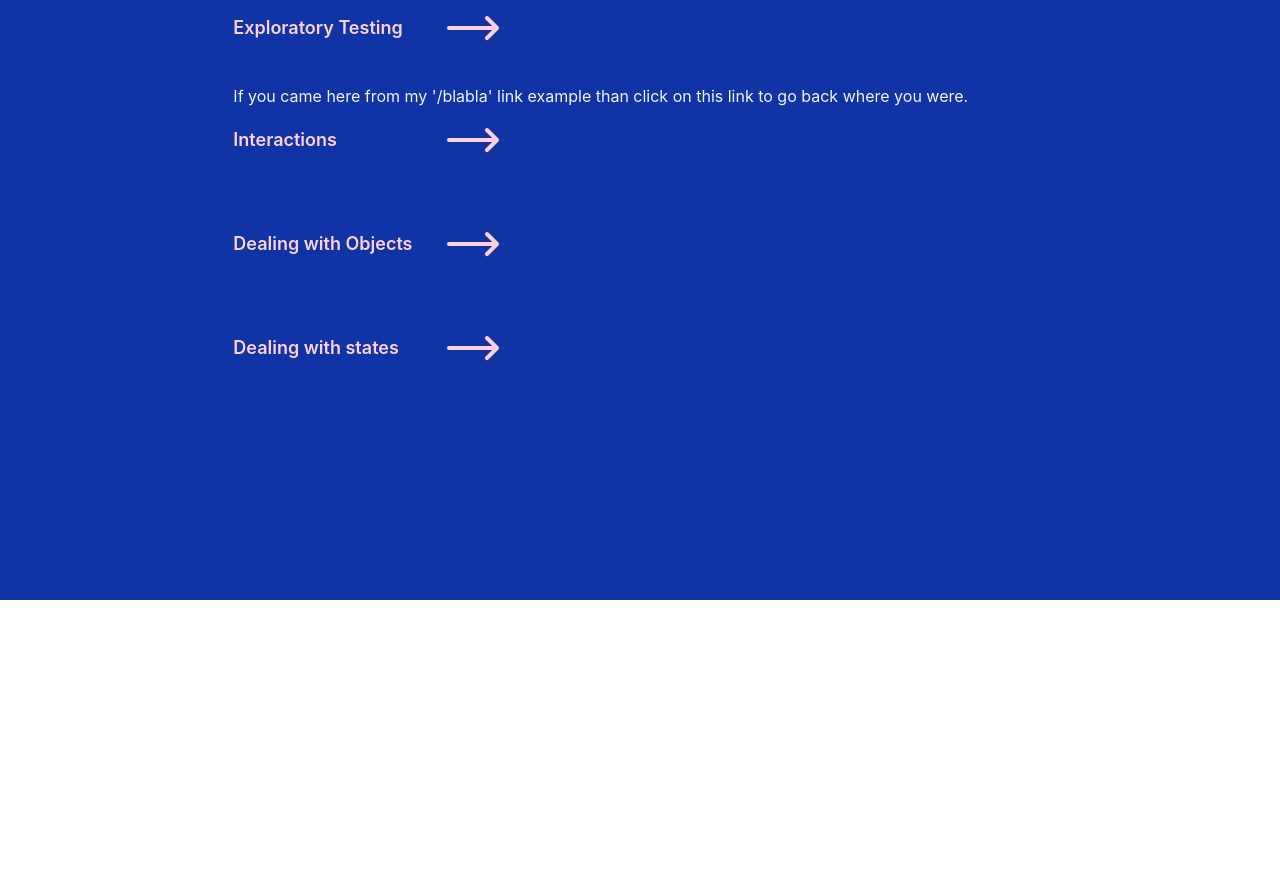
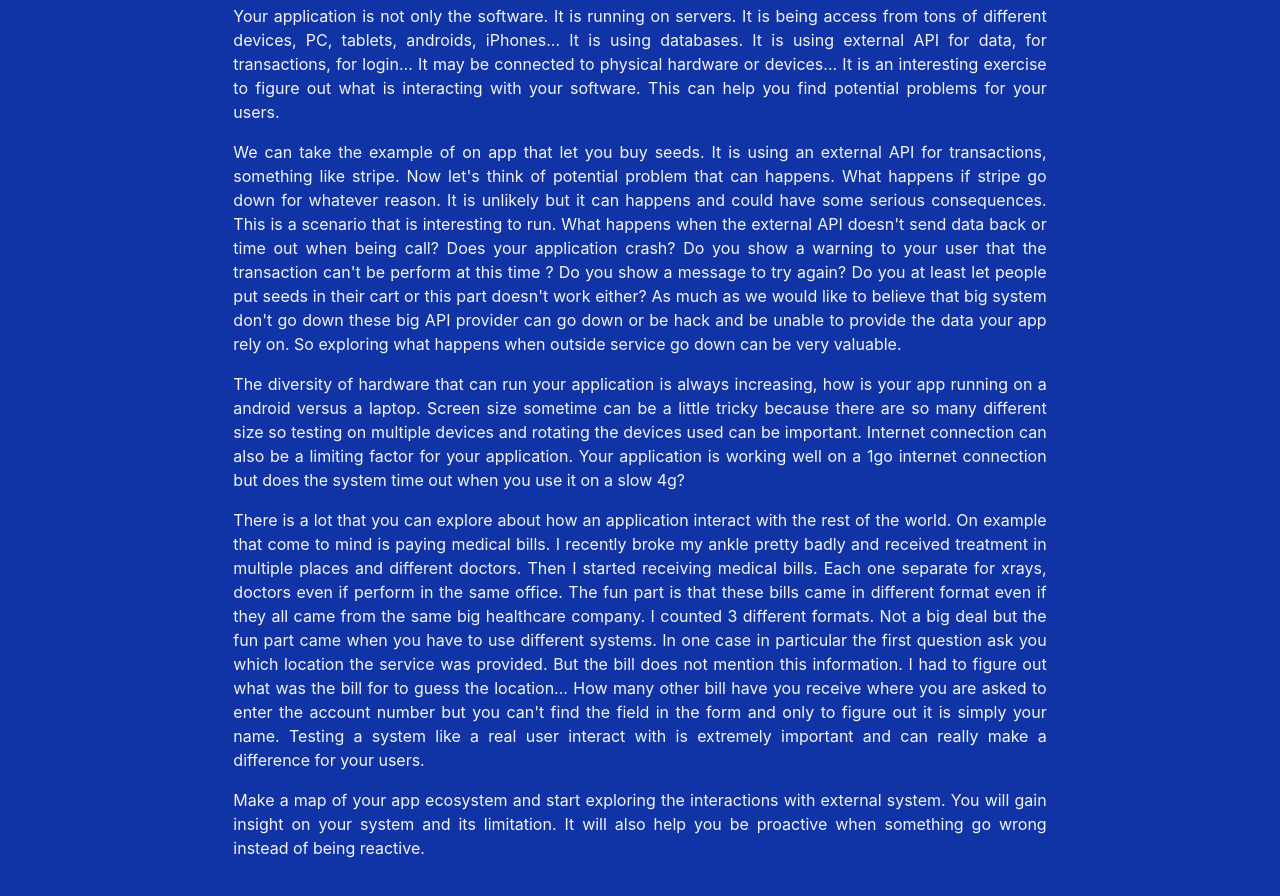
Before and after one commit to willot/Quality, a React (Create React App) app: page /ecosystem in a window 1280 px wide. Shown: the part 200-1096 px from the top of the page. Before the commit the page ends 800 px from the top, so only its background shows below. Built offline with nearby package versions, Linux system fonts and the light colour scheme.

Commit message:
finish ecosytem page

```diff
--- a/src/index.tsx
+++ b/src/index.tsx
@@ -9,6 +9,7 @@ import {Interactions} from "./pages/Interactions";
 import {NoPage} from "./pages/NoPage";
 import {Entities} from "./pages/Entities";
 import {States} from "./pages/States";
+import {Ecosystem} from "./pages/Ecosystem";
 
 const root = ReactDOM.createRoot(
     document.getElementById('root') as HTMLElement
@@ -23,6 +24,7 @@ root.render(
                 <Route path="/interactions" element={<Interactions/>}/>
                 <Route path="/objects" element={<Entities/>}/>
                 <Route path="/states" element={<States/>}/>
+                <Route path="/ecosystem" element={<Ecosystem/>}/>
                 <Route path="*" element={<NoPage/>}/>
             </Routes>
         </BrowserRouter>
--- /dev/null
+++ b/src/pages/Ecosystem.tsx
@@ -0,0 +1,59 @@
+import {Link} from "react-router-dom";
+import {ArrowLongLeftIcon} from "@heroicons/react/24/solid";
+
+export const Ecosystem = () => {
+    return (
+        <section className="bg-blue flex flex-row justify-center w-full">
+            <section
+                className="bg-blue h-full text-white text-justify py-10 px-5 w-11/12 md:w-9/12 lg:w-8/12 xl:w7/12 2xl:w-5/12">
+                <Link to="/states" className="flex flex-row items-center mt-10">
+                    <ArrowLongLeftIcon className="text-pink h-16 w-16"/>
+                    <span
+                        className="text-pink text-lg font-semibold w-52 pl-6">Back to states and changing states</span>
+                </Link>
+                <h1 className="text-4xl font-medium pb-5">App Ecosystem</h1>
+                <p>Your application is not only the software. It is running on servers. It is being access from tons of
+                    different devices, PC, tablets, androids, iPhones... It is using databases. It is using external
+                    API for data, for transactions, for login... It may be connected to physical hardware or devices...
+                    It is an interesting exercise to figure out what is interacting with your software. This can help
+                    you find potential problems for your users.
+                </p>
+                <p className="pt-4">We can take the example of on app that let you buy seeds. It is using an external
+                    API for
+                    transactions, something like stripe. Now let's think of potential problem that can happens. What
+                    happens if stripe go down for whatever reason. It is unlikely but it can happens and could have some
+                    serious consequences. This is a scenario that is interesting to run. What happens when the external
+                    API doesn't send data back or time out when being call? Does your application crash? Do you show a
+                    warning to your user that the transaction can't be perform at this time ? Do you show a message to
+                    try again? Do you at least let people put seeds in their cart or this part doesn't work either? As
+                    much as we would like to believe that big system don't go down these big API provider can go down or
+                    be hack and be unable to provide the data your app rely on. So exploring what happens when outside
+                    service go down can be very valuable.</p>
+                <p className="pt-4">The diversity of hardware that can run your application is always increasing, how is
+                    your app running
+                    on a android versus a laptop. Screen size sometime can be a little tricky because there are so many
+                    different size so testing on multiple devices and rotating the devices used can be important.
+                    Internet connection can also be a limiting factor for your application. Your application is working
+                    well on a 1go internet connection but does the system time out when you use it on a slow 4g?</p>
+                <p className="pt-4">There is a lot that you can explore about how an application interact with the rest
+                    of the world. On example that come to mind is paying medical bills. I recently broke my ankle pretty
+                    badly and
+                    received treatment in multiple places and different doctors. Then I started receiving medical bills.
+                    Each one separate for xrays, doctors even if perform in the same office. The fun part is that these
+                    bills came in different format even if they all came from the same big healthcare company. I counted
+                    3 different formats. Not a big deal but the fun part came when you have to use different systems. In
+                    one case in particular the first question ask you which location the service was provided. But the
+                    bill does not mention this information. I had to figure out what was the bill for to guess the
+                    location... How many other bill have you receive where you are asked to enter the account number but
+                    you can't find the field in the form and only to figure out it is simply your name. Testing a system
+                    like a real user interact with is extremely important and can really make a difference for your
+                    users. </p>
+                <p className="pt-4">Make a map of your app ecosystem and start exploring the interactions with external
+                    system. You will
+                    gain insight on your system and its limitation. It will also help you be proactive when something go
+                    wrong instead of being reactive.</p>
+
+            </section>
+        </section>
+    )
+}
--- a/src/pages/States.tsx
+++ b/src/pages/States.tsx
@@ -118,7 +118,7 @@ export const States = () => {
                         tests scenarios that can really negatively affect the users.</p>
                 </section>
                 <Link to="/ecoSystem" className="flex flex-row items-center pt-10">
-                    <span className="text-pink text-lg font-semibold w-52">Ecosystem</span>
+                    <span className="text-pink text-lg font-semibold w-52">Software in a system</span>
                     <ArrowLongRightIcon className="text-pink h-16 w-16"/>
                 </Link>
             </section>
```
